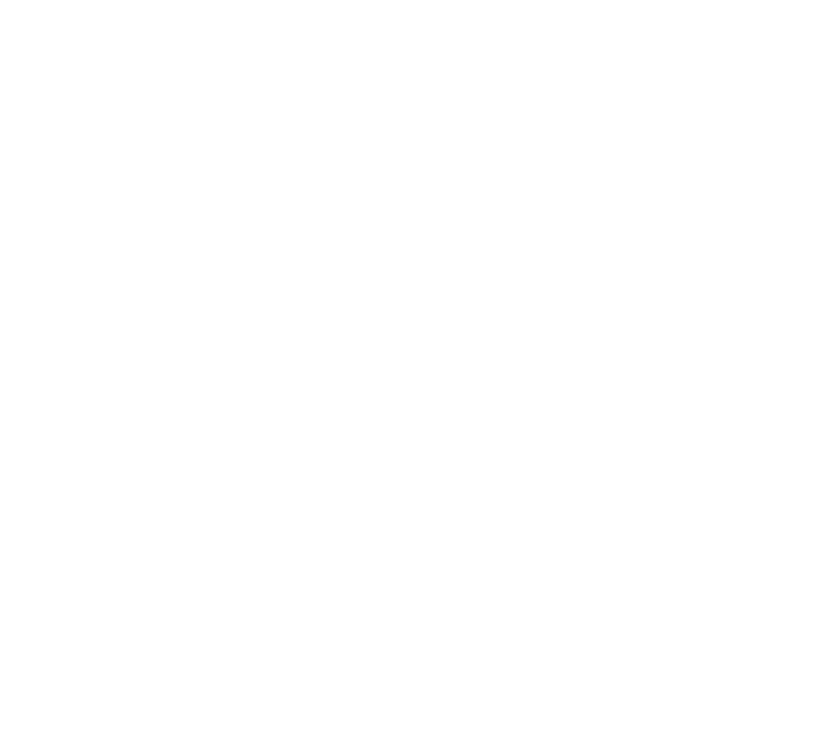
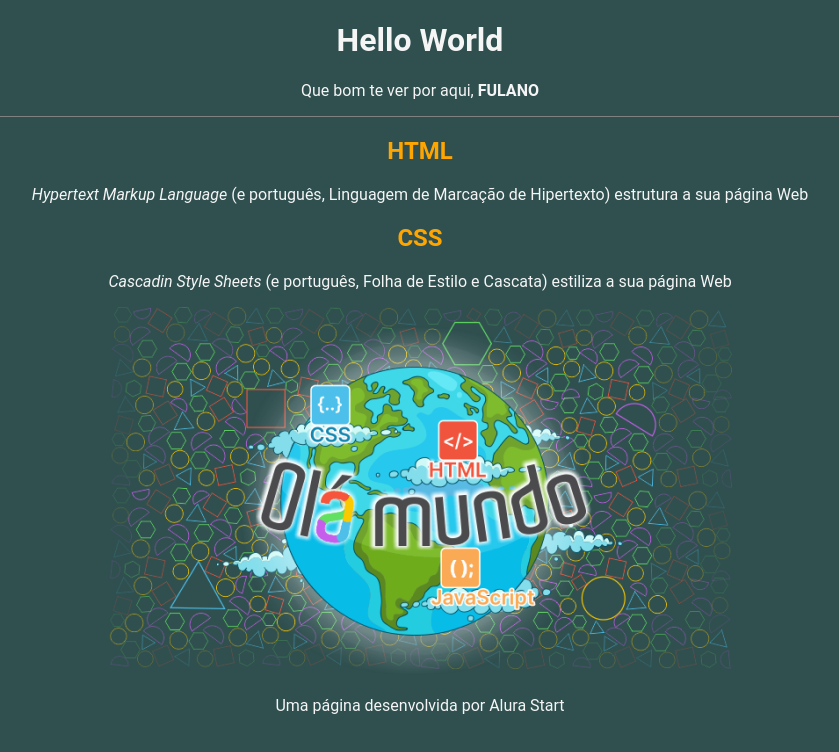
Before and after one commit to ProfIvan-infolab/Hello-World, a plain HTML site: page index.html in a window 1280 px wide. Shown: the whole page, without its empty margins (220-1059 px from the left). Drawn offline with Linux system fonts and the light colour scheme.

Commit message:
criamos estilização do site

```diff
--- a/index.html
+++ b/index.html
@@ -4,8 +4,26 @@
         <meta charset="UTF-8">
         <meta name="viewport" content="width=device-width, initial-scale=1.0">
         <title>Hello World</title>
+        <link rel="stylesheet" href="style.css">
     </head>
     <body>
+        <header>
+            <h1>Hello World</h1>
+            <p>Que bom te ver por aqui, <span id="nome-usuário">FULANO</span></p>
+        </header>
+
+        <section>
+            <h2>HTML</h2>
+            <p><span class="texto-inglês">Hypertext Markup Language</span> (e português, Linguagem de Marcação de Hipertexto) estrutura a sua página Web</p>
+
+            <h2>CSS</h2>
+            <p><span class="texto-inglês">Cascadin Style Sheets</span> (e português, Folha de Estilo e Cascata) estiliza a sua página Web</p>
+            <img src="imagem/Olá Mundo.png" alt="Imagem com figutas geométricas ao fundo e uma figura do planeta Terra a frente, com a inscrição Olá Mundo em letras coloridas">
+        </section>
+
+        <footer>
+            <p>Uma página desenvolvida por Alura Start</p>
+        </footer>
 
     </body>
 </html>
--- /dev/null
+++ b/style.css
@@ -0,0 +1,32 @@
+h2
+{
+    color: orange;
+}
+
+body
+{
+    background-color: #305050;
+    color: whitesmoke;
+    font-family: Roboto;
+    text-align: center;
+}
+
+header
+{
+    border-bottom: 1px solid grey;
+}
+
+footer
+{
+    border-top: gray;
+}
+
+#nome-usuário
+{
+    font-weight: bold;
+}
+
+.texto-inglês
+{
+    font-style: italic;
+}
```
Also changed, not shown: imagem/Cabeçalho.png (added), imagem/Olá Mundo.png (added).
